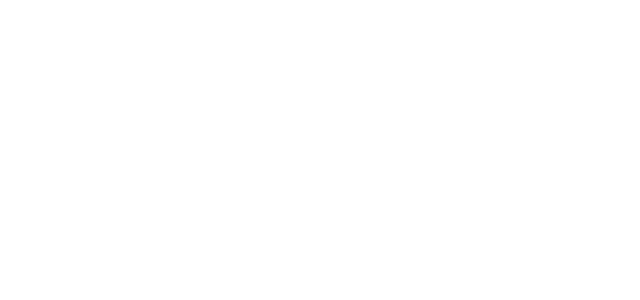
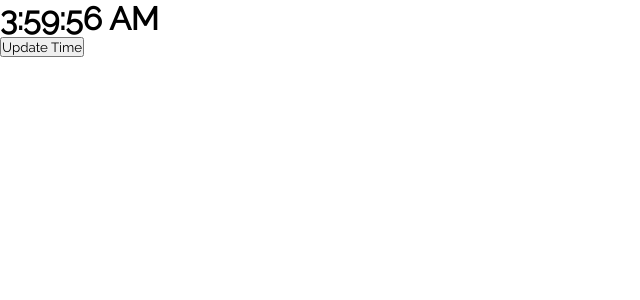
Before and after one commit to UtkarshSinghChouhan/ReactJS_Tutorial, a React (Create React App) app: page / in a window 1280 px wide. Shown: the top 300 px of the page, without its empty margins (0-640 px from the left). Built offline with nearby package versions, Linux system fonts and the light colour scheme.

Commit message:
challenge revision done

```diff
--- a/src/App.jsx
+++ b/src/App.jsx
@@ -1,10 +1,19 @@
-import react from 'react';
+import react, { useState } from 'react';
 
 const App = () => {
+
+  let[time, update] = useState(new Date().toLocaleTimeString());
+
+  const updateTime = () => {
+    update(new Date().toLocaleTimeString());
+  }
+
+
   return(
     <>
       <div className="container">
-
+        <h1>{time}</h1>
+        <button onClick={updateTime}>Update Time</button>
       </div>
     </>
   )
```
